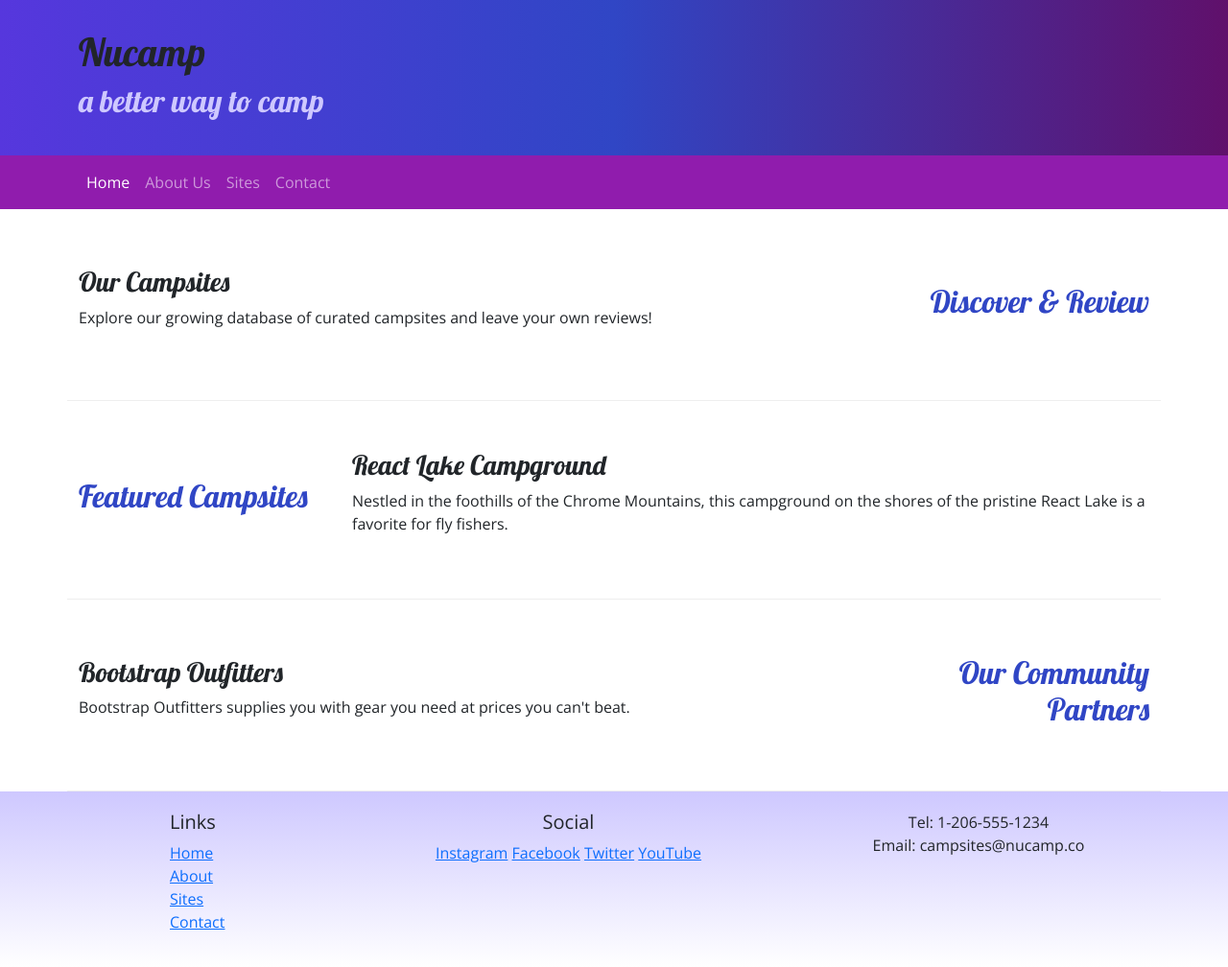
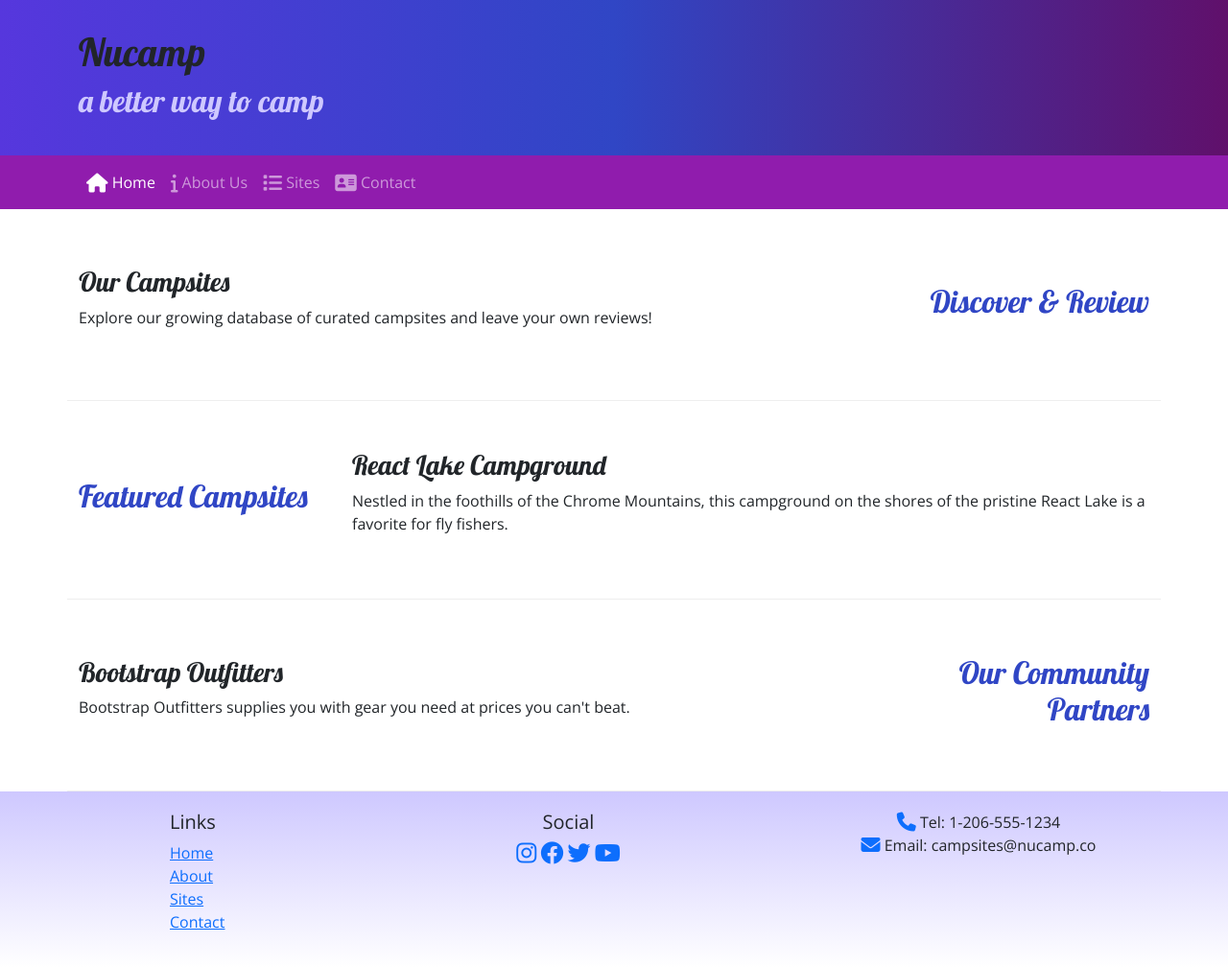
Before and after one commit to MackInSpace/1-Web-Dev-Fundamentals, a plain HTML site: page NUCAMPSITE/index.html in a window 1280 px wide. Shown: the whole page at 96% size. Drawn offline with nearby package versions, Linux system fonts and the light colour scheme.

Commit message:
Icon update

```diff
--- a/NUCAMPSITE/index.html
+++ b/NUCAMPSITE/index.html
@@ -9,6 +9,8 @@
     <!-- Bootstrap CSS -->
     <link href="https://cdn.jsdelivr.net/npm/bootstrap@5.2.3/dist/css/bootstrap.min.css" rel="stylesheet" integrity="sha384-rbsA2VBKQhggwzxH7pPCaAqO46MgnOM80zW1RWuH61DGLwZJEdK2Kadq2F9CUG65" crossorigin="anonymous"/>
 
+    <!-- Additional CSS must be placed after Bootstrap CSS -->
+    <link rel="stylesheet" href="https://cdnjs.cloudflare.com/ajax/libs/font-awesome/6.2.1/css/all.min.css" integrity="sha512-MV7K8+y+gLIBoVD59lQIYicR65iaqukzvf/nwasF0nqhPay5w/9lJmVM2hMDcnK1OnMGCdVK+iQrJ7lzPJQd1w==" crossorigin="anonymous" referrerpolicy="no-referrer"/>
     <link rel="stylesheet" href="https://fonts.googleapis.com/css?family=Lobster|Open+Sans" />
     <link rel="stylesheet" href="css/styles.css" />
     <title>Nucamp: A Better Way To Camp</title>
@@ -36,10 +38,10 @@
             </button>
             <div class="collapse navbar-collapse" id="nucampNavbar">
                 <ul class="navbar-nav">
-                    <li class="nav-item"><a class="nav-link active" href="#">Home</a></li>
-                    <li class="nav-item"><a class="nav-link" href="aboutus.html">About Us</a></li>
-                    <li class="nav-item"><a class="nav-link" href="#">Sites</a></li>
-                    <li class="nav-item"><a class="nav-link" href="#">Contact</a></li>
+                    <li class="nav-item"><a class="nav-link active" href="#"><i class="fa-solid fa-house fa-lg"></i> Home</a></li>
+                    <li class="nav-item"><a class="nav-link" href="aboutus.html"><i class="fa-solid fa-info fa-lg"></i> About Us</a></li>
+                    <li class="nav-item"><a class="nav-link" href="#"><i class="fa-solid fa-list fa-lg"></i> Sites</a></li>
+                    <li class="nav-item"><a class="nav-link" href="#"><i class="fa-solid fa-address-card fa-lg"></i> Contact</a></li>
                 </ul>
             </div>
         </div>
@@ -98,14 +100,14 @@
                 </div>
                     <div class="col-6 col-sm-5 text-center">
                         <h5>Social</h5>
-                        <a href="http://instagram.com/">Instagram</a>
-                        <a href="http://facebook.com/">Facebook</a>
-                        <a href="http://twitter.com/">Twitter</a>
-                        <a href="http://youtube.com/">YouTube</a>
+                        <a href="http://instagram.com/"><i class="fa-brands fa-instagram fa-xl"></i></a>
+                        <a href="http://facebook.com/"><i class="fa-brands fa-facebook fa-xl"></i></a>
+                        <a href="http://twitter.com/"><i class="fa-brands fa-twitter fa-xl"></i></a>
+                        <a href="http://youtube.com/"><i class="fa-brands fa-youtube fa-xl"></i></a>
                     </div>
                     <div class="col-sm-4 text-center">
-                        Tel: 1-206-555-1234<br />
-                        Email: campsites@nucamp.co
+                        <i class="fa-solid fa-phone fa-lg text-primary"></i> Tel: 1-206-555-1234<br />
+                        <i class="fa solid fa-envelope fa-lg text-primary"></i> Email: campsites@nucamp.co
                     </div>
                 </div>
             </div>
```
Also changed, not shown: NUCAMPSITE/aboutus.html (+12 -10 lines).
